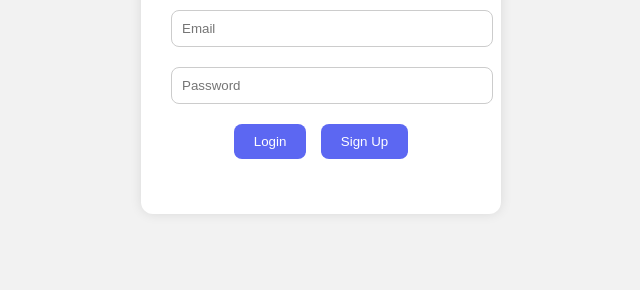
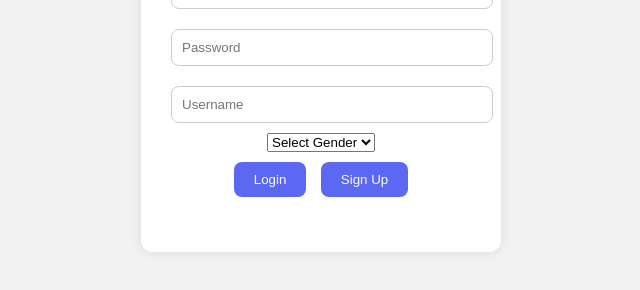
Before and after one commit to toonware-productions/life-sim, a plain HTML site: page index.html in a window 1280 px wide. Shown: the part 356-646 px from the top of the page, without its empty margins (319-959 px from the left). Drawn offline with Linux system fonts and the light colour scheme.

Commit message:
Update index.html

```diff
--- a/index.html
+++ b/index.html
@@ -10,8 +10,15 @@
   <div class="auth-container">
     <h1>Life Simulator</h1>
 
-    <input type="email" id="email" placeholder="Email" />
-    <input type="password" id="password" placeholder="Password" />
+<input type="email" id="email" placeholder="Email" />
+<input type="password" id="password" placeholder="Password" />
+<input type="text" id="username" placeholder="Username" />
+<select id="gender">
+  <option value="">Select Gender</option>
+  <option value="male">Male</option>
+  <option value="female">Female</option>
+  <option value="other">Other</option>
+</select>
 
     <div class="buttons">
       <button onclick="login()">Login</button>
```
